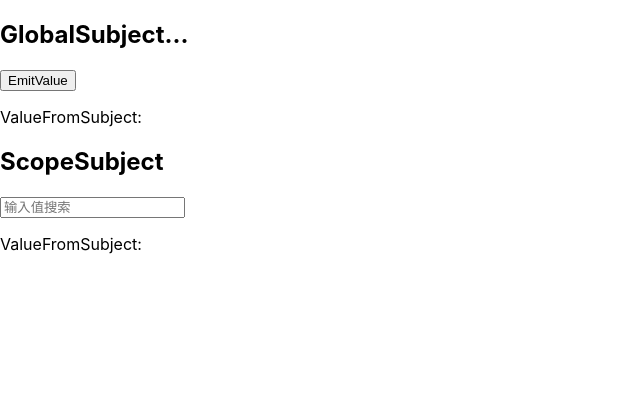
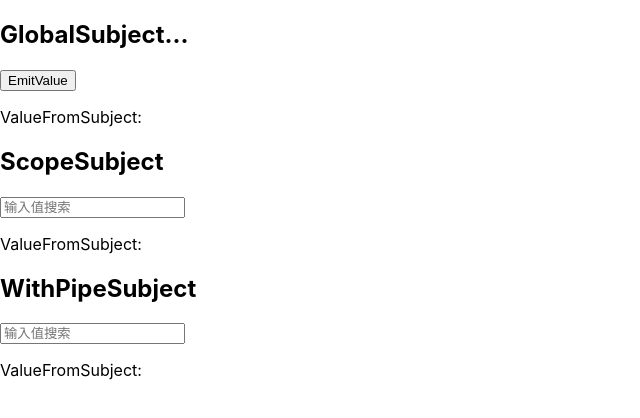
Before and after one commit to Kreedzt/rxjs-beginner, a React (Create React App) app in the folder 2-rxjs-in-react/: page / in a window 1280 px wide. Shown: the top 418 px of the page, without its empty margins (0-640 px from the left). Built offline with nearby package versions, Linux system fonts and the light colour scheme.

Commit message:
:sparkles: Kreedzt - completed chapter 2

```diff
--- /dev/null
+++ b/2-rxjs-in-react/src/3-with-pipe-subject/WithPipeSubject.tsx
@@ -0,0 +1,34 @@
+import React, { FC, useEffect, useState, useRef, useCallback } from 'react';
+import { Subject } from 'rxjs';
+import { debounceTime } from 'rxjs/operators';
+
+const WithPipeSubject: FC = () => {
+    const [searchText, setSearchText] = useState<string | undefined>('');
+    const [valueFromSubject, setValueFromSubject] = useState<string | undefined>();
+    const subjectInstance = useRef(new Subject<string | undefined>());
+
+    const updateSearchValue = useCallback((next?: string) => {
+        setSearchText(next);
+        subjectInstance.current?.next(next);
+    }, []);
+
+    useEffect(() => {
+        subjectInstance.current?.pipe(debounceTime(200)).subscribe((next) => {
+            setValueFromSubject(next);
+        });
+    }, []);
+
+    return (
+        <div>
+            <h2>
+              WithPipeSubject
+            </h2>
+            <input value={searchText} onChange={e => updateSearchValue(e.target.value)} placeholder="输入值搜索" />
+            <p>
+              ValueFromSubject:{valueFromSubject}
+            </p>
+        </div>
+    )
+};
+
+export default WithPipeSubject;
--- a/2-rxjs-in-react/src/App.tsx
+++ b/2-rxjs-in-react/src/App.tsx
@@ -1,12 +1,14 @@
 import React from 'react';
 import GlobalSubject from './1-global-subject/GlobalSubject';
 import ScopeSubject from './2-scope-subject/ScopeSubject';
+import WithPipeSubject from './3-with-pipe-subject/WithPipeSubject';
 
 function App() {
   return (
     <div className="App">
       <GlobalSubject />
       <ScopeSubject />
+      <WithPipeSubject />
     </div>
   );
 }
```
Also changed, not shown: 1 other file (tests, documents, lock files or other folders).
